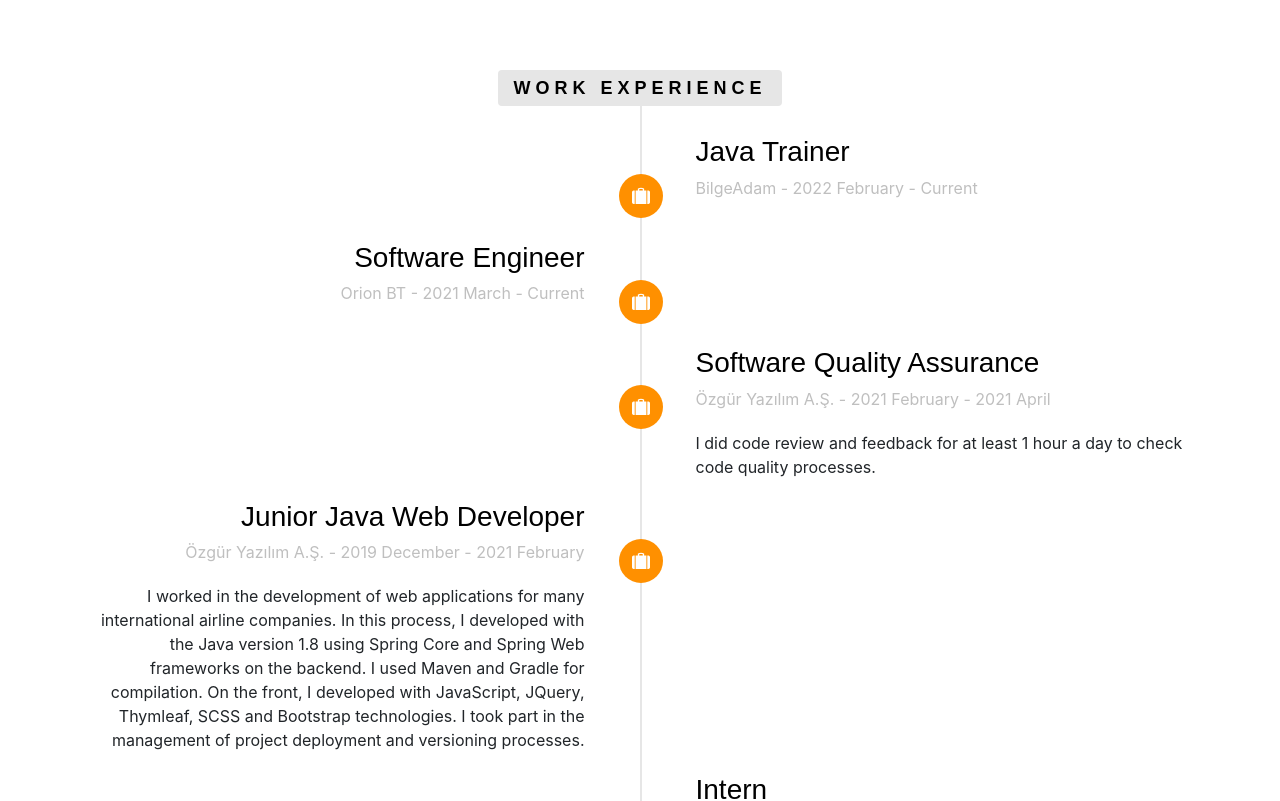
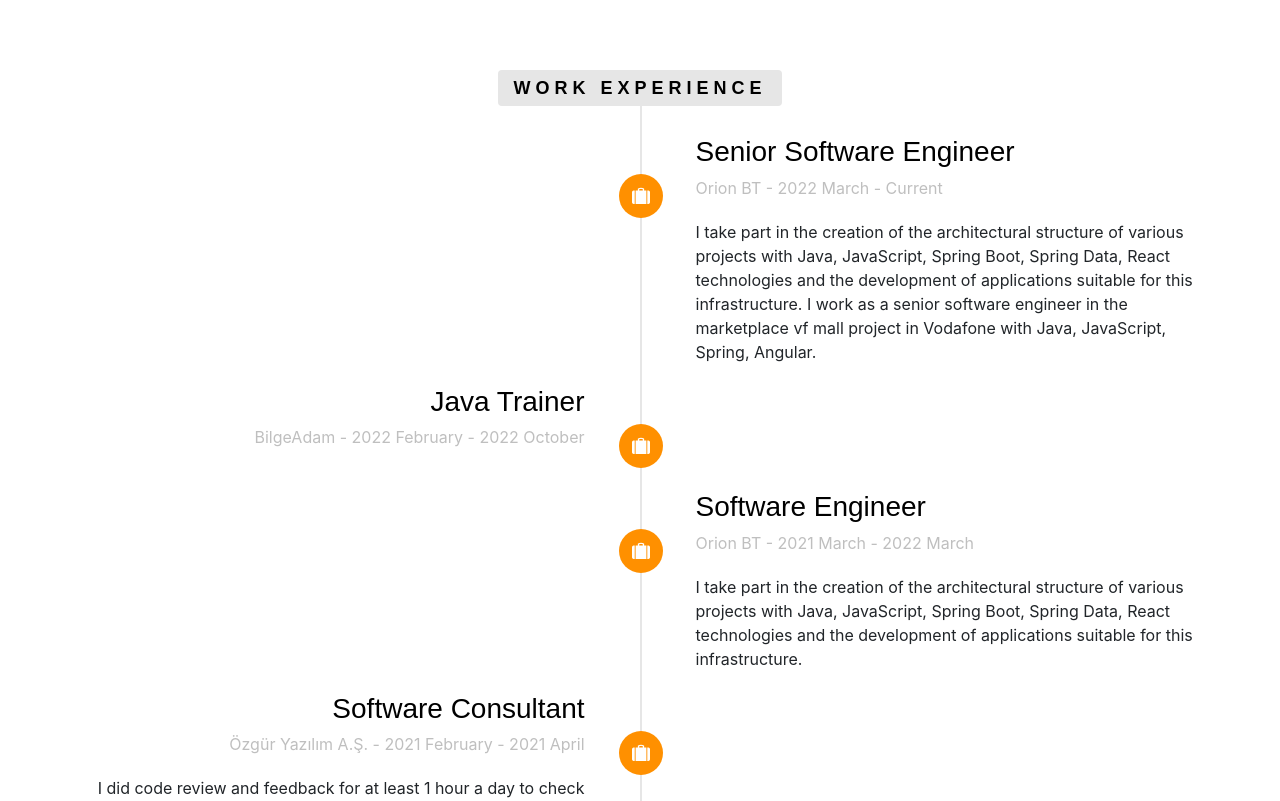
Before and after one commit to burakkggul/profile, a React (Create React App) app: page / in a window 1280 px wide. Shown: the part 1780-2581 px from the top of the page. Built offline with nearby package versions, Linux system fonts and the light colour scheme.

Commit message:
Work experience section has been edited.

```diff
--- a/src/components/footer/Footer.js
+++ b/src/components/footer/Footer.js
@@ -4,7 +4,7 @@ const Footer = () => {
 		<div className="container">
 			<div className="row">
 				<div className="col-md-12 text-center">
-					<p>&copy; 2022 Burak GÜL.<br/>Licensed under the <a href="https://github.com/burakkggul/profile/blob/master/LICENSE" rel="noreferrer" target="_blank">GNU General Public License, Version 3.</a><br/>Developed by <a href="https://github.com/burakkggul" rel="noreferrer" target="_blank">Burak GÜL</a>. Home page design made by <a href="https://technext.it/" rel="noreferrer" target="_blank">Technext</a>.</p>
+					<p>&copy; 2023 Burak GÜL.<br/>Licensed under the <a href="https://github.com/burakkggul/profile/blob/master/LICENSE" rel="noreferrer" target="_blank">GNU General Public License, Version 3.</a><br/>Developed by <a href="https://github.com/burakkggul" rel="noreferrer" target="_blank">Burak GÜL</a>. Home page design made by <a href="https://technext.it/" rel="noreferrer" target="_blank">Technext</a>.</p>
 				</div>
 			</div>
 		</div>
--- a/src/profileInit.js
+++ b/src/profileInit.js
@@ -47,18 +47,24 @@ export const profileInit = {
         title: "Work Experience",
         icon: "icon-suitcase",
         timelines: [
+
+          {
+            title: "Senior Software Engineer",
+            company: "Orion BT - 2022 March - Current",
+            body:"I take part in the creation of the architectural structure of various projects with Java, JavaScript, Spring Boot, Spring Data, React technologies and the development of applications suitable for this infrastructure. I work as a senior software engineer in the marketplace vf mall project in Vodafone with Java, JavaScript, Spring, Angular."
+          },
           {
             title: "Java Trainer",
-            company: "BilgeAdam - 2022 February - Current",
+            company: "BilgeAdam - 2022 February - 2022 October",
             body:""
           },
           {
             title: "Software Engineer",
-            company: "Orion BT - 2021 March - Current",
-            body:""
+            company: "Orion BT - 2021 March - 2022 March",
+            body:"I take part in the creation of the architectural structure of various projects with Java, JavaScript, Spring Boot, Spring Data, React technologies and the development of applications suitable for this infrastructure."
           },
           {
-            title: "Software Quality Assurance",
+            title: "Software Consultant",
             company: "Özgür Yazılım A.Ş. - 2021 February - 2021 April",
             body:"I did code review and feedback for at least 1 hour a day to check code quality processes."
           },
@@ -114,7 +120,7 @@ export const profileInit = {
         value: "95%",
       },
       {
-        name: "Java8",
+        name: "Java",
         value: "95%",
       },
       {
@@ -140,6 +146,10 @@ export const profileInit = {
       {
         name: "React",
         value: "95%",
+      },
+      {
+        name: "Angular",
+        value: "65%",
       },
       {
         name: "Node.js",
@@ -243,7 +253,7 @@ export const profileInit = {
 
 export const initHeader = {
     name: "Burak GÜL",
-    title: "Software Engineer",
+    title: "Senior Software Engineer",
     profilePicture: ProfilePicture,
     socialMedias: [
       { name: "twitter", href: "https://twitter.com/benburakgul" },
```
